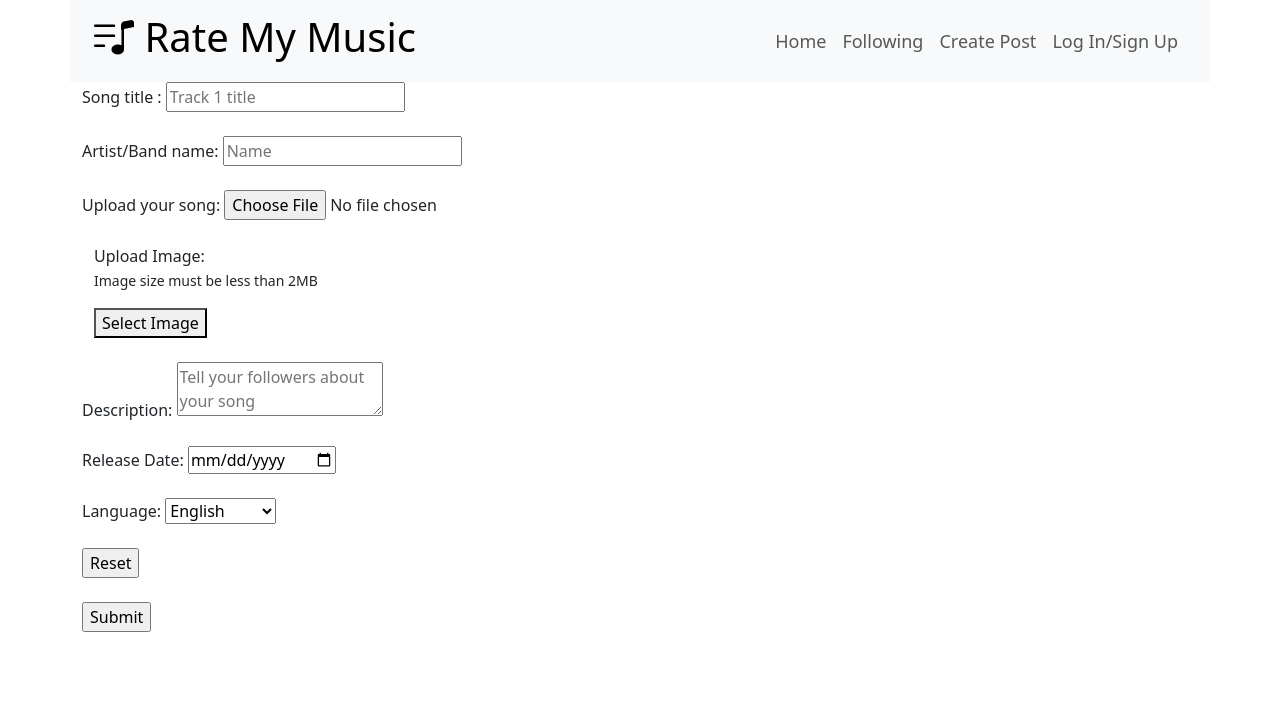
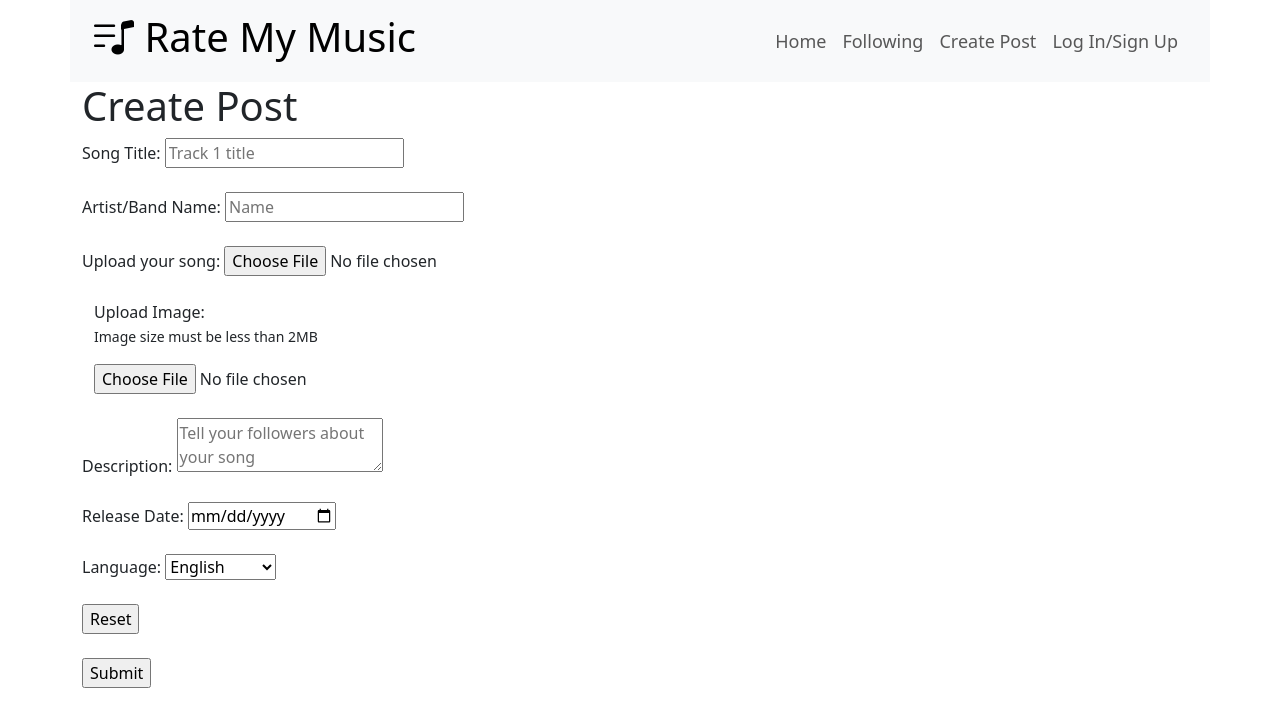
Before and after one commit to bass64/cits3403project, a Flask app: page /create-post in a window 1280 px wide. Shown: the top 727 px of the page. Run offline with Flask 3, Linux system fonts and the light colour scheme; some libraries are stand-ins or nearby versions.

Commit message:
Changed create post form to implement flask

```diff
--- a/app/forms.py
+++ b/app/forms.py
@@ -1,6 +1,7 @@
 from flask_wtf import FlaskForm
-from wtforms import StringField, PasswordField, BooleanField, SubmitField
+from wtforms import SelectField, StringField, PasswordField, BooleanField, SubmitField,TextAreaField,DateField
 from wtforms.validators import DataRequired,EqualTo
+from flask_wtf.file import FileField, FileRequired, FileAllowed
 
 class LoginForm(FlaskForm):
     username = StringField('Username', validators=[DataRequired()])
@@ -14,3 +15,13 @@ class SignUp(FlaskForm):
     confirm  = PasswordField('Repeat Password',[DataRequired(),EqualTo('password', message='Passwords must match')])
     remember_me = BooleanField('Remember Me')
     submit = SubmitField('Sign In')
+
+class CreatePost(FlaskForm):
+    songTitle = StringField('Song Title: ',name="songtitle",validators=[DataRequired()])
+    author = StringField('Artist/Band Name: ',name="author",validators=[DataRequired()])
+    songFile = FileField('Upload your song: ',name="songfile",validators=[FileRequired(),FileAllowed(['wav', 'mp3'], 'Audio only!')])
+    imageFile = FileField('Upload Image: ',name="imagefile",validators=[FileRequired(),FileAllowed(['jpg', 'png'], 'Images only!')])
+    description = TextAreaField('Description: ',name="desc",validators=[DataRequired()])
+    date = DateField('Release Date: ',name="rdate",validators=[DataRequired()])
+    language = SelectField(u'Language: ',name="language",choices=[('en', 'English'), ('es', 'Spanish'), ('vi', 'Vietnamese')],validate_choice=True)
+    submit = SubmitField('Submit')
--- a/app/routes.py
+++ b/app/routes.py
@@ -1,6 +1,6 @@
 from app import app
 from flask import render_template,redirect, url_for
-from app.forms import LoginForm,SignUp
+from app.forms import LoginForm,SignUp,CreatePost
 
 @app.route('/')
 @app.route('/index')
@@ -87,9 +87,12 @@ def article(article_id):
 
     return render_template("article_full.html", title = "" + album["artist"] + " - " + album["title"], album=album, full=True)
 
-@app.route('/create-post')
+@app.route('/create-post', methods=['GET', 'POST'])
 def create_post():
-    return render_template("create-post.html", title="Create Post")
+    form = CreatePost()
+    if form.validate_on_submit():
+        return redirect(location=url_for("home"))
+    return render_template("create-post.html", title="Create Post",form=form)
 
 @app.route('/login', methods=['GET', 'POST'])
 def login():
--- a/app/templates/create-post.html
+++ b/app/templates/create-post.html
@@ -3,85 +3,91 @@
 {% block content %}
 
     <body>
-
-        <form>
+        <h1>Create Post</h1>
+        <form action="/create-post" method="post" enctype="multipart/form-data">
+            {{ form.hidden_tag() }}
             <div>
-
-                <label for="songtitle">Song title : </label>
-                <input type="text" id="songtitle" name="songtitle" placeholder="Track 1 title" required>
-
+                {{ form.songTitle.label }}
+                    {{ form.songTitle(placeholder="Track 1 title",id="songtitle") }} <br>
+                    {% for error in form.songTitle.errors %}
+                    <span style="color: red;">[{{ error }}] </span>
+                    {% endfor %}
             </div>
 
             <br>
 
             <div>
-                <label for="author">Artist/Band name: </label>
-                <input type="text" id="author" name="author" placeholder="Name" required>
+                {{ form.author.label }}
+                    {{ form.author(placeholder="Name",id="author") }} <br>
+                    {% for error in form.author.errors %}
+                    <span style="color: red;">[{{ error }}] </span>
+                    {% endfor %}
             </div>
 
             <br>
 
             <div>
-
-                <label for="songfile">Upload your song: </label>
-                <input class="songfile" type="file" name="songfile" accept=".mp3,audio/*" required>
-
+                {{ form.songFile.label }}
+                    {{ form.songFile(class="songfile") }} <br>
+                    {% for error in form.songFile.errors %}
+                    <span style="color: red;">[{{ error }}] </span>
+                    {% endfor %}
             </div>
 
             <br>
 
             <div class="container">
                 <div class="img-area">
-                    <i class="uploadimg"></i>
-                    <label for="uploadimg">Upload Image: </label>
-                    <p><small>Image size must be less than <span>2MB</span></small></p>
-
-                <button class="select-image">Select Image</button>
+                    <i class="uploading"></i>
+                    {{ form.imageFile.label }}
+                        <p><small>Image size must be less than <span>2MB</span></small></p>
+                        {{ form.imageFile(class="select-image") }} <br>
+                        {% for error in form.imageFile.errors %}
+                        <span style="color: red;">[{{ error }}] </span>
+                        {% endfor %}
                 </div>
             </div>
 
             <br>
 
             <div>
-
-                <label for="desc">Description: </label>
-                <textarea id="desc" name="desc" placeholder="Tell your followers about your song"></textarea>
-
+                {{ form.description.label }}
+                    {{ form.description(id="desc", placeholder="Tell your followers about your song") }} <br>
+                    {% for error in form.description.errors %}
+                    <span style="color: red;">[{{ error }}] </span>
+                    {% endfor %}
             </div>
 
             <br>
 
             <div>
-
-                <label for="date">Release Date: </label>
-                <input type="date" id="rdate" name="rdate" required>
-
+                {{ form.date.label }}
+                    {{ form.date(id="rdate") }} <br>
+                    {% for error in form.date.errors %}
+                    <span style="color: red;">[{{ error }}] </span>
+                    {% endfor %}
             </div>
 
             <br>
 
             <div>
-
-                <label for="language">Language: </label>
-                <select id="language" name="language">
-                    <option value="English">English</option>
-                    <option value="Spanish">Spanish</option>
-                    <option value="Vietnamese">Vietnamese</option>
-
-                </select>
-
+                {{ form.language.label }}
+                    {{ form.language(id="language") }} <br>
+                    {% for error in form.language.errors %}
+                    <span style="color: red;">[{{ error }}] </span>
+                    {% endfor %}
             </div>
 
             <br>
 
             <div>
-                <input type="reset">
+                <input type="button" value="Reset" onclick="location.reload()"></input>
             </div>
 
             <br>
 
             <div>
-                <input type="submit">
+                <p>{{ form.submit() }}</p>
             </div>
 
         </form>
```
